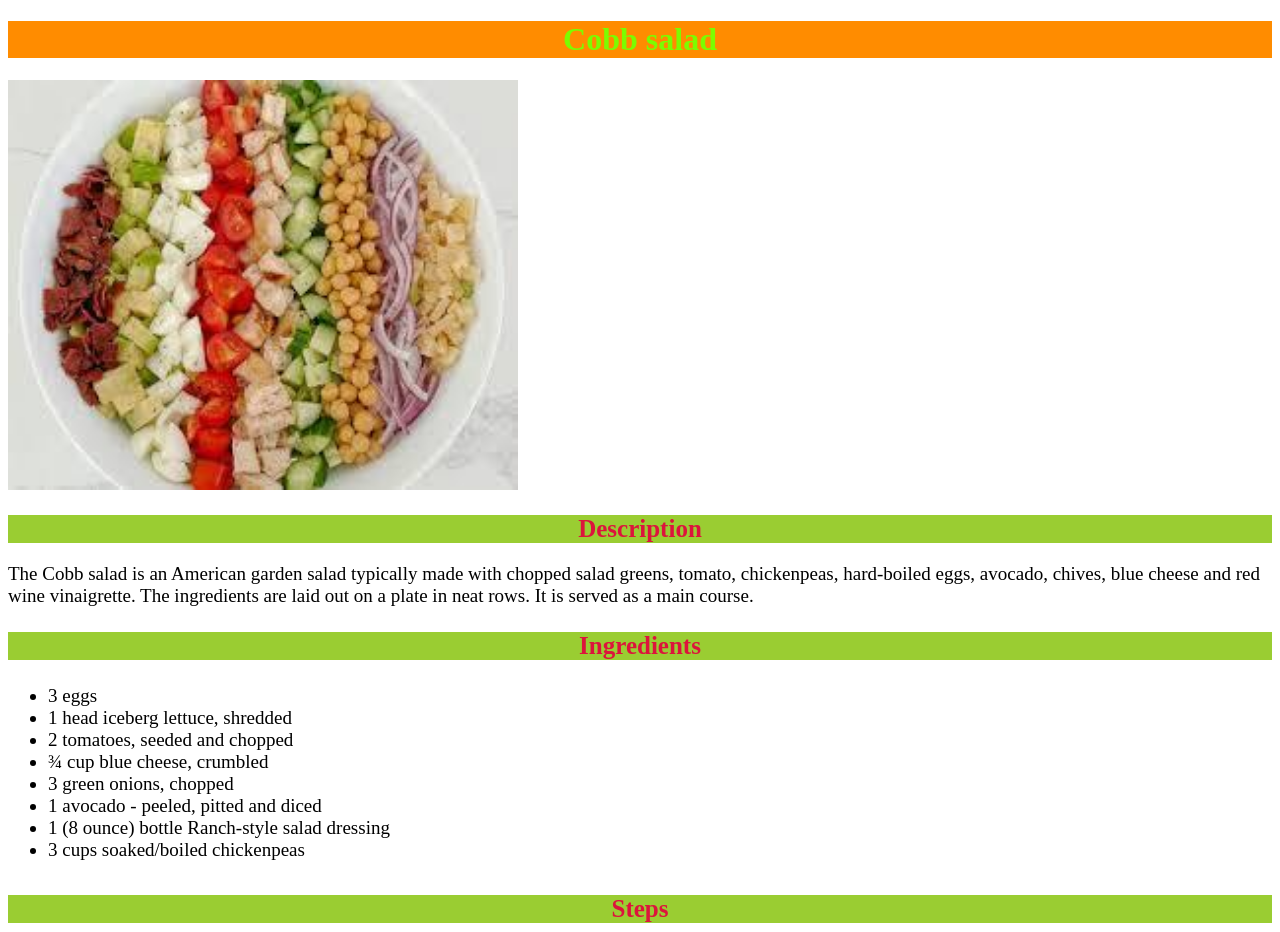
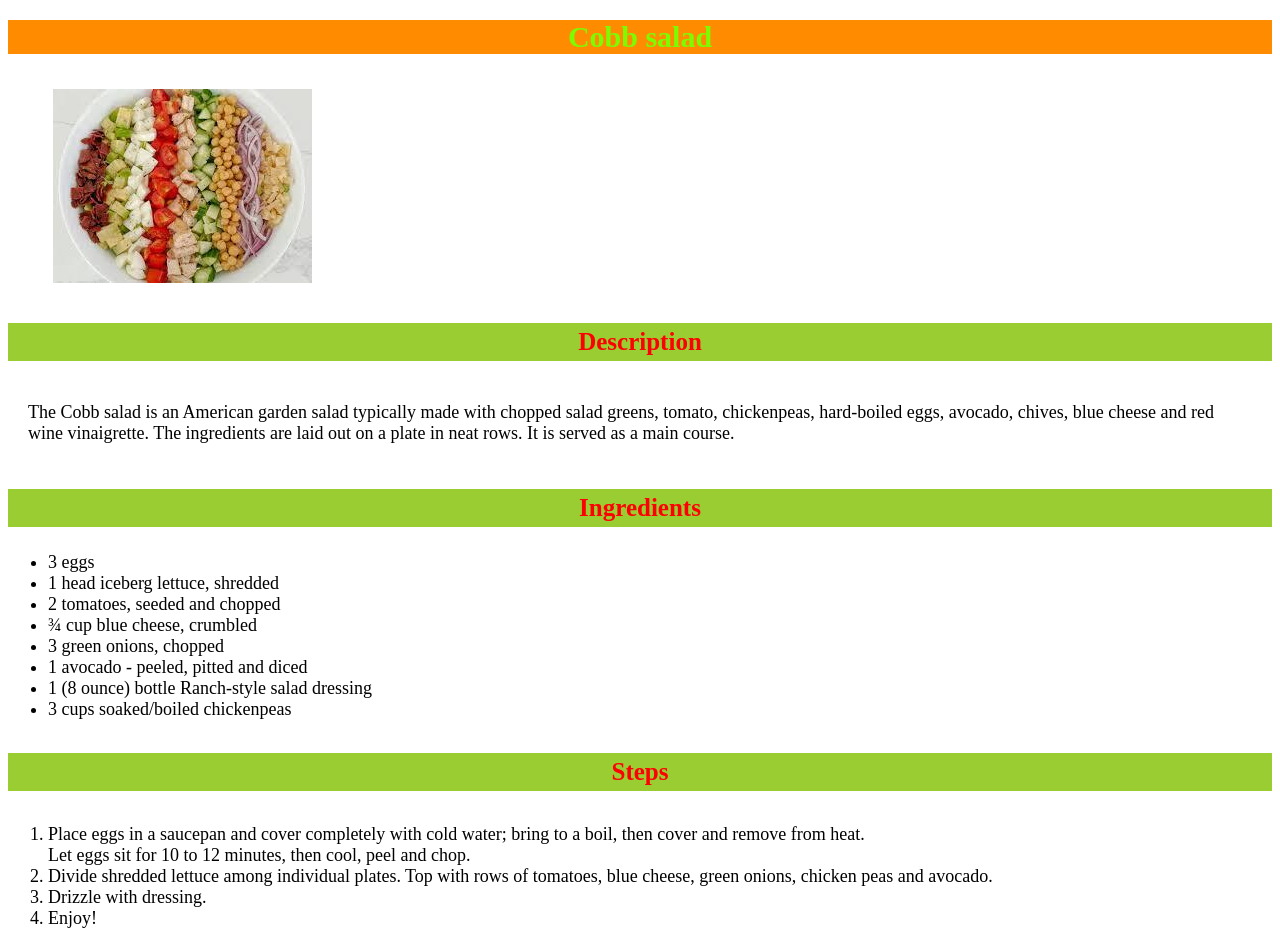
Before and after one commit to siddharth6001/Odin-recipes, a plain HTML site: page recipes/cobb_salad.html in a window 1280 px wide. Shown: the top 932 px of the page. Drawn offline with Linux system fonts and the light colour scheme.

Commit message:
update css file

```diff
--- a/recipe-css/cs.css
+++ b/recipe-css/cs.css
@@ -1,20 +1,32 @@
-#recipe-heading
+h1
 {
     color:lawngreen;
     background-color: darkorange;
     text-align: center;
-    font: bolder;
+    font-size: 30px;
 }
 
-.heading
+img
+{
+    margin: 15px 45px;
+}
+
+h2, h3, h4
 {
     background-color: yellowgreen;
     text-align: center;
     font-size: 25px;
-    color:crimson
+    color: red;
+    padding: 5px;
 }
 
 .write-up
 {
-    font-size: 19px;
+    font-size: 18px;
+    padding: 20px;
 }
+
+ul, ol
+{
+    font-size: 18px;
+}
--- a/recipes/cobb_salad.html
+++ b/recipes/cobb_salad.html
@@ -7,14 +7,14 @@
     <link rel="stylesheet" href="../recipe-css/cs.css">
 </head>
 <body>
-    <h1 id="recipe-heading">Cobb salad</h1>
-    <img src="../img/cobb_salad.jpg" alt="an img of cobb salad" height="410" width="510">
-    <h2 class="heading">Description</h2>
+    <h1>Cobb salad</h1>
+    <img src="../img/cobb_salad.jpg" alt="an img of cobb salad">
+    <h2>Description</h2>
     <p class="write-up">The Cobb salad is an American garden salad typically made with chopped salad greens, tomato, chickenpeas, hard-boiled eggs, avocado, chives, blue cheese and red wine vinaigrette. The ingredients are laid out on a plate in neat rows. It is served as a main course.<br>
     </p>
 
-    <h3 class="heading">Ingredients</h3>
-    <ul class="write-up">
+    <h3>Ingredients</h3>
+    <ul>
         <li>3 eggs</li>
         <li>1 head iceberg lettuce, shredded</li>
         <li>2 tomatoes, seeded and chopped</li>
@@ -22,10 +22,11 @@
         <li>3 green onions, chopped</li>
         <li>1 avocado - peeled, pitted and diced</li>
         <li>1 (8 ounce) bottle Ranch-style salad dressing</li>
-    <li>3 cups soaked/boiled chickenpeas</li></ul>
+        <li>3 cups soaked/boiled chickenpeas</li>
+    </ul>
 
-    <h4 class="heading">Steps</h4>
-    <ol class="write-up">
+    <h4>Steps</h4>
+    <ol>
         <li>Place eggs in a saucepan and cover completely with cold water; bring to a boil, then cover and remove from heat. <br> Let eggs sit for 10 to 12 minutes, then cool, peel and chop.</li>
         <li>Divide shredded lettuce among individual plates. Top with rows of tomatoes, blue cheese, green onions, chicken peas and avocado.</li>
         <li>Drizzle with dressing.</li>
```
Lines whose indentation alone changed are shown as unchanged.
